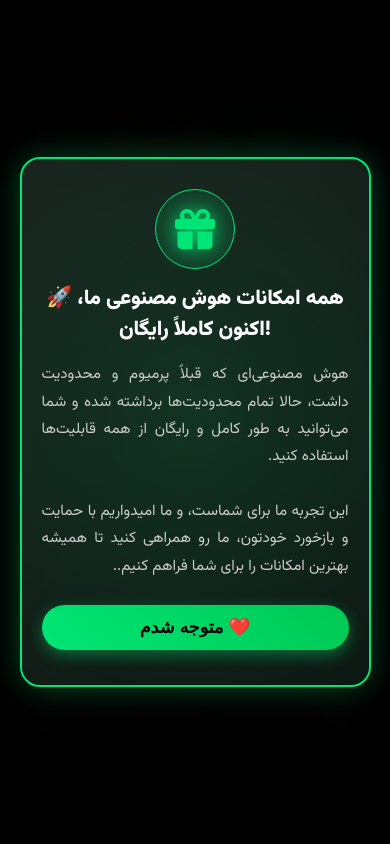
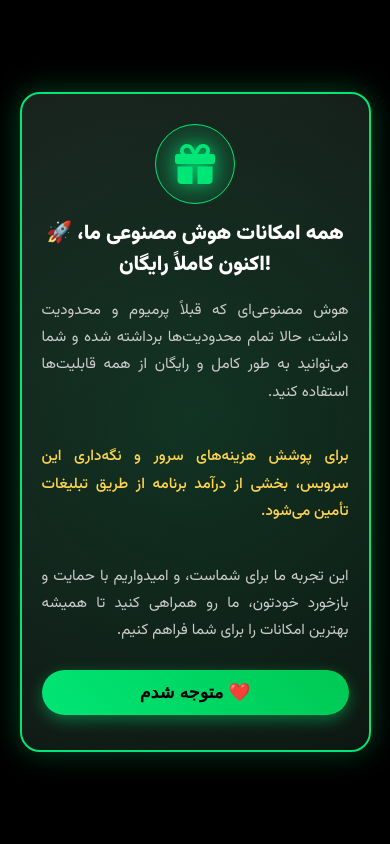
Before and after one commit to mehrab138787/ALIE, a Flask app: page / in a window 390 px wide. Run offline with Flask 3, Linux system fonts and the light colour scheme; parts of the project's set-up code (start-up, migrations or seed data) failed here and were passed over; some libraries are stand-ins or nearby versions.

```diff
--- a/templates/index.html
+++ b/templates/index.html
@@ -217,6 +217,9 @@
         #menu-btn { position: absolute; right: 15px; top: 50%; transform: translateY(-50%); }
 
         #premium-header-btn {
+            /* تغییر: مخفی کردن دکمه پرمیوم در هدر */
+            display: none;
+
             position: absolute; right: 60px; top: 50%; transform: translateY(-50%);
             background: var(--bg-dark); border: none; border-radius: 50%;
             width: 38px; height: 38px; color: #FFC107; font-size: 1.2rem;
@@ -432,7 +435,11 @@
         <p class="news-desc">
             هوش مصنوعی‌ای که قبلاً پرمیوم و محدودیت داشت، حالا تمام محدودیت‌ها برداشته شده و شما می‌توانید به طور کامل و رایگان از همه قابلیت‌ها استفاده کنید.
             <br><br>
-            این تجربه ما برای شماست، و ما امیدواریم با حمایت و بازخورد خودتون، ما رو همراهی کنید تا همیشه بهترین امکانات را برای شما فراهم کنیم..
+            <span style="color: #FFD54F; font-weight: 500; display: block; margin: 10px 0;">
+                برای پوشش هزینه‌های سرور و نگه‌داری این سرویس، بخشی از درآمد برنامه از طریق تبلیغات تأمین می‌شود.
+            </span>
+            <br>
+            این تجربه ما برای شماست، و امیدواریم با حمایت و بازخورد خودتون، ما رو همراهی کنید تا همیشه بهترین امکانات را برای شما فراهم کنیم.
         </p>
 
         <button class="btn-news-confirm" id="close-news-btn">
@@ -462,7 +469,7 @@
         <div class="promo-action">
             <p class="promo-star-text" style="font-size: 0.9rem; margin-bottom: 20px;">
                 حمایت و همدلی شما با
-                <span style="color: #81C784; font-weight: 900; font-size: 1.05rem; text-shadow: 0 0 8px #4CAF50;">امتیاز ۵ ستاره</span> در کافه بازار، سرعت توسعه این امکانات را چند برابر می‌کند.
+                <span style="color: #81C784; font-weight: 900; font-size: 1.05rem; text-shadow: 0 0 8px #4CAF50;">امتیاز ۵ ستاره</span> ، سرعت توسعه این امکانات را چند برابر می‌کند.
             </p>
         </div>
 
@@ -487,9 +494,9 @@
         منو
     </div>
 
-    <a href="{{ url_for('premium_page') }}" class="drawer-link" style="color: #FFC107; font-weight: 700;">
+    <a href="{{ url_for('premium_page') }}" class="drawer-link" style="color: #FFC107; font-weight: 700; display: none;">
         <i class="fas fa-crown" style="color: #FFC107; text-shadow: 0 0 5px rgba(255, 193, 7, 0.7);"></i>
-        خرید پرمیوم از کافه بازار
+        خرید پرمیوم
     </a>
 
     <a href="{{ url_for('image_page') }}" class="drawer-link" style="color: var(--highlight-color); font-weight: 500;">
```
